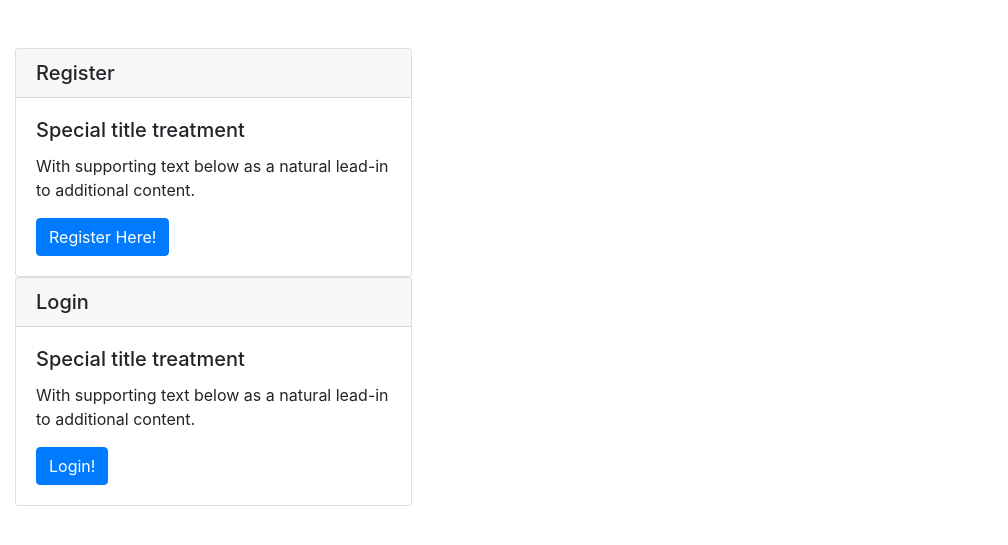
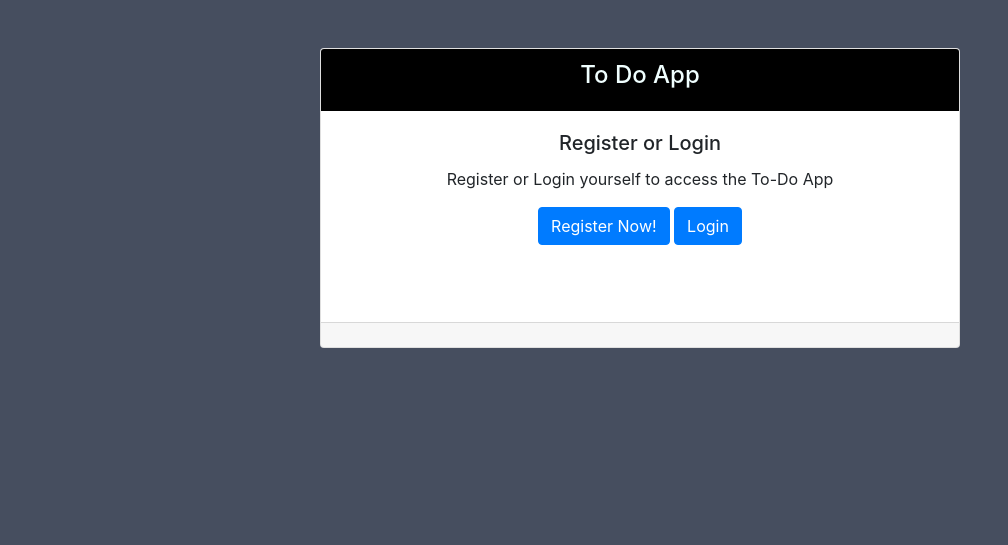
Before and after one commit to Mahak-Gupta25/streamlit-django-todo, a Django app: page / in a window 1280 px wide. Shown: the top 545 px of the page, without its empty margins (0-1008 px from the left). Run offline with Django 3.2, Linux system fonts and the light colour scheme; some libraries are stand-ins or nearby versions.

Commit message:
Changes done

```diff
--- a/todo/templates/todo/base.html
+++ b/todo/templates/todo/base.html
@@ -13,6 +13,16 @@
     integrity="sha384-ggOyR0iXCbMQv3Xipma34MD+dH/1fQ784/j6cY/iJTQUOhcWr7x9JvoRxT2MZw1T" crossorigin="anonymous" />
   <link rel="stylesheet" href="https://use.fontawesome.com/releases/v5.7.2/css/all.css"
     integrity="sha384-fnmOCqbTlWIlj8LyTjo7mOUStjsKC4pOpQbqyi7RrhN7udi9RwhKkMHpvLbHG9Sr" crossorigin="anonymous" />
+
+  <style>
+    body {
+      background-color:#464e5f;
+    }
+
+  </style>
+  {% block head %}
+
+  {% endblock head %}
 
 </head>
 
--- a/todo/templates/todo/home.html
+++ b/todo/templates/todo/home.html
@@ -1,31 +1,29 @@
 {% extends 'todo/base.html' %}
 {% load static %}
 {% load crispy_forms_tags %}
+
+{% block head %}
+    <style>
+
+    </style>
+{% endblock head %}
+
 {% block content %}
 
-<div>
-    <div class = "col-md-4"; margin =" 100px">
-        <div class="card">
-            <h5 class="card-header">Register</h5>
-            <div class="card-body">
-              <h5 class="card-title">Special title treatment</h5>
-              <p class="card-text">With supporting text below as a natural lead-in to additional content.</p>
-              <a href="{% url 'register' %}" class="btn btn-primary">Register Here!</a>
-            </div>
-        </div>
+<div class="card text-center" style="height:300px; width: 50%; margin: auto;" >
+    <div class="card-header" style="background-color:black; color: azure;">
+      <h4>To Do App</h4>
     </div>
+    <div class="card-body">
+      <h5 class="card-title">Register or Login</h5>
+      <p class="card-text">Register or Login yourself to access the To-Do App</p>
+      <a href="{% url 'register' %}" class="btn btn-primary">Register Now!</a>
+      <a href="{% url 'login' %}" class="btn btn-primary">Login</a>
+    </div>
+    <div class="card-footer text-muted">
 
-    <div class = "col-md-4"; margin =" 100px">
-        <div class="card">
-            <h5 class="card-header">Login</h5>
-            <div class="card-body">
-              <h5 class="card-title">Special title treatment</h5>
-              <p class="card-text">With supporting text below as a natural lead-in to additional content.</p>
-              <a href="{% url 'login' %}" class="btn btn-primary">Login!</a>
-            </div>
-        </div>
     </div>
-</div>
+  </div>
 
 
 {% endblock content %}
```
Also changed, not shown: todo/templates/todo/login.html (+11 -4 lines), todo/templates/todo/register.html (+12 -5 lines), db.sqlite3.
